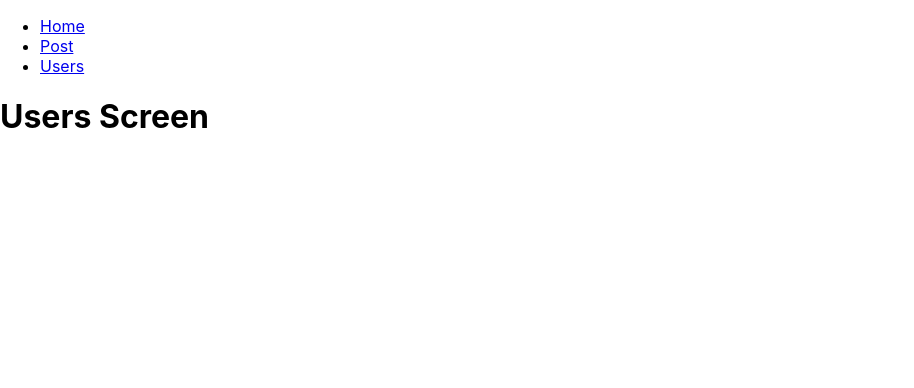
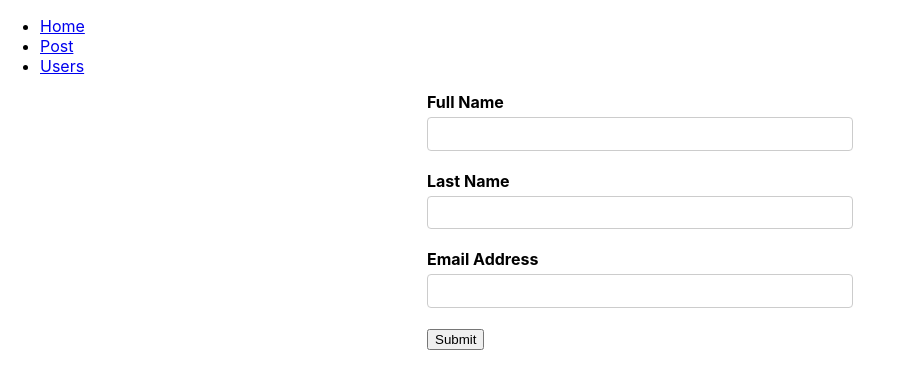
Before and after one commit to mlh-dungpq/React_base, a React (Create React App) app: page /users in a window 1280 px wide. Shown: the top 388 px of the page, without its empty margins (0-914 px from the left). Built offline with nearby package versions, Linux system fonts and the light colour scheme.

Commit message:
mlh-dungpq-add-formik

```diff
--- a/package.json
+++ b/package.json
@@ -13,7 +13,9 @@
     "@types/react-redux": "^7.1.11",
     "@types/react-router-dom": "^5.1.6",
     "@types/redux-thunk": "^2.1.0",
+    "@types/yup": "^0.29.10",
     "axios": "^0.21.0",
+    "formik": "^2.2.5",
     "node-sass": "^4.14.1",
     "react": "^17.0.1",
     "react-dom": "^17.0.1",
@@ -24,7 +26,8 @@
     "redux-devtools-extension": "^2.13.8",
     "redux-thunk": "^2.3.0",
     "typescript": "^4.0.3",
-    "web-vitals": "^0.2.4"
+    "web-vitals": "^0.2.4",
+    "yup": "^0.32.0"
   },
   "scripts": {
     "start": "react-scripts start",
--- a/src/pokemon/Pokemon.scss
+++ b/src/pokemon/Pokemon.scss
@@ -1,7 +1,7 @@
 $itemColor: #333;
 
 .divPokemon {
-  text-align: center;
+  margin: 20px;
 }
 .test {
   color: $itemColor;
--- a/src/post/Post.tsx
+++ b/src/post/Post.tsx
@@ -21,12 +21,15 @@ export default function Post() {
       <h1>Post Screen</h1>
       {postState.post ? (<div>
         <table>
+          <thead>
             <tr>
               <th>UserId</th>
               <th>Id</th>
               <th>Title</th>
               <th>Body</th>
             </tr>
+          </thead>
+          <tbody>
           {postState.post.map(item => {
             return (
               <tr>
@@ -36,6 +39,7 @@ export default function Post() {
                 <td>{item.body}</td>
               </tr>
             )})}
+          </tbody>
         </table>
       </div>) : (<div>loading</div>)}
     </div>
--- /dev/null
+++ b/src/users/Users.scss
@@ -0,0 +1,34 @@
+$error: #e51e0e;
+$white: #fff;
+$gray: #ccc;
+$grey: #555;
+
+.user {
+  display: flex;
+  justify-content: center;
+}
+
+label {
+  font-weight: bold;
+  display: flex;
+  margin-bottom: 5px;
+}
+
+input[type='text'],
+input[type='email'] {
+  display: block;
+  width: 400px;
+  padding: 6px 12px;
+  font-size: 14px;
+  line-height: 1.4;
+  color: $grey;
+  background-color: $white;
+  background-image: none;
+  border: 1px solid $gray;
+  border-radius: 4px;
+  margin-bottom: 20px;
+}
+
+.error {
+  color: $error;
+}
--- a/src/users/Users.tsx
+++ b/src/users/Users.tsx
@@ -1,9 +1,99 @@
-import React from 'react'
+import React from 'react';
+import './Users.scss';
+import {useFormik} from 'formik';
+
+const validate = (values: any) => {
+  const errors = {
+    firstName: '',
+    lastName: '',
+    email: ''
+  };
+  if (!values.firstName) {
+    errors.firstName = 'Required';
+  } else if (values.firstName.length > 15) {
+    errors.firstName = 'Must be 15 characters or less';
+  }
+
+  if (!values.lastName) {
+    errors.lastName = 'Required';
+  } else if (values.lastName.length > 20) {
+    errors.lastName = 'Must be 20 characters or less';
+  }
+
+  if (!values.email) {
+    errors.email = 'Required';
+  } else if (!/^[A-Z0-9._%+-]+@[A-Z0-9.-]+\.[A-Z]{2,4}$/i.test(values.email)) {
+    errors.email = 'Invalid email address';
+  }
+
+  return errors;
+};
 
 export default function Users() {
+  const formik = useFormik({
+    initialValues: {
+      firstName: '',
+      lastName: '',
+      email: ''
+    },
+
+    onSubmit: values => {
+      console.log('form data: ', values);
+    },
+
+    validate
+  });
+
+  console.log('form formik ', formik.values);
+
   return (
-    <div>
-      <h1>Users Screen</h1>
+    <div className='user'>
+      <form onSubmit={formik.handleSubmit}>
+        <div>
+          <label htmlFor="firstName">Full Name</label>
+          <input
+            type='text'
+            id="firstName"
+            name='firstName'
+            onChange={formik.handleChange}
+            value={formik.values.firstName}
+            onBlur={formik.handleBlur}
+          />
+          {formik.errors.firstName && formik.touched.firstName && (
+            <p className='error'>{formik.errors.firstName}</p>
+          )}
+        </div>
+
+        <label htmlFor="lastName">Last Name</label>
+        <input
+          id="lastName"
+          name="lastName"
+          type="text"
+          onChange={formik.handleChange}
+          onBlur={formik.handleBlur}
+          value={formik.values.lastName}
+        />
+        {formik.touched.lastName && formik.errors.lastName ? (
+          <p className='error'>{formik.errors.lastName}</p>
+        ) : null}
+
+        <label htmlFor="email">Email Address</label>
+        <input
+          id="email"
+          name="email"
+          type="email"
+          onChange={formik.handleChange}
+          onBlur={formik.handleBlur}
+          value={formik.values.email}
+        />
+        {formik.touched.email && formik.errors.email ? (
+          <p className='error'>{formik.errors.email}</p>
+        ) : null}
+
+        <div>
+          <button type='submit'>Submit</button>
+        </div>
+      </form>
     </div>
   )
 }
```
Also changed, not shown: 2 other files (tests, documents, lock files or other folders). Lines whose indentation alone changed are shown as unchanged.
